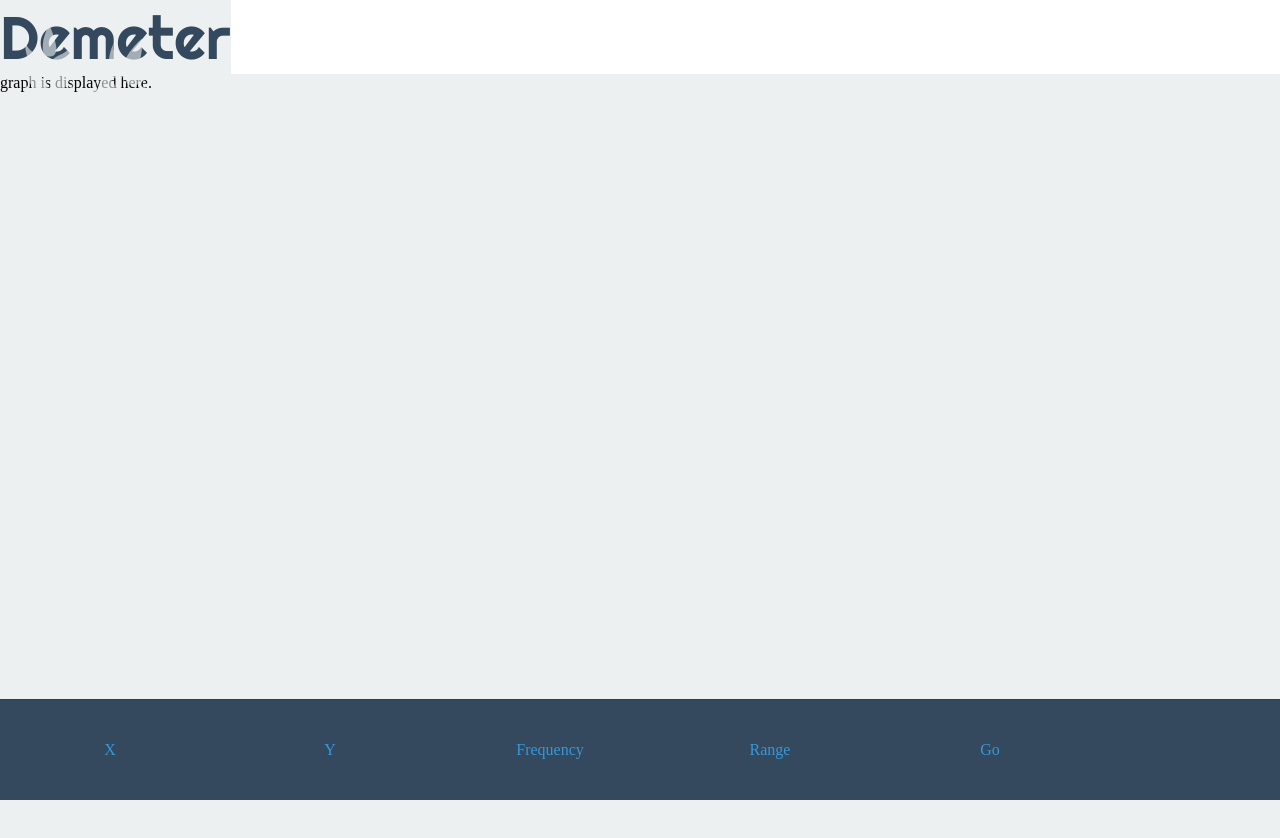
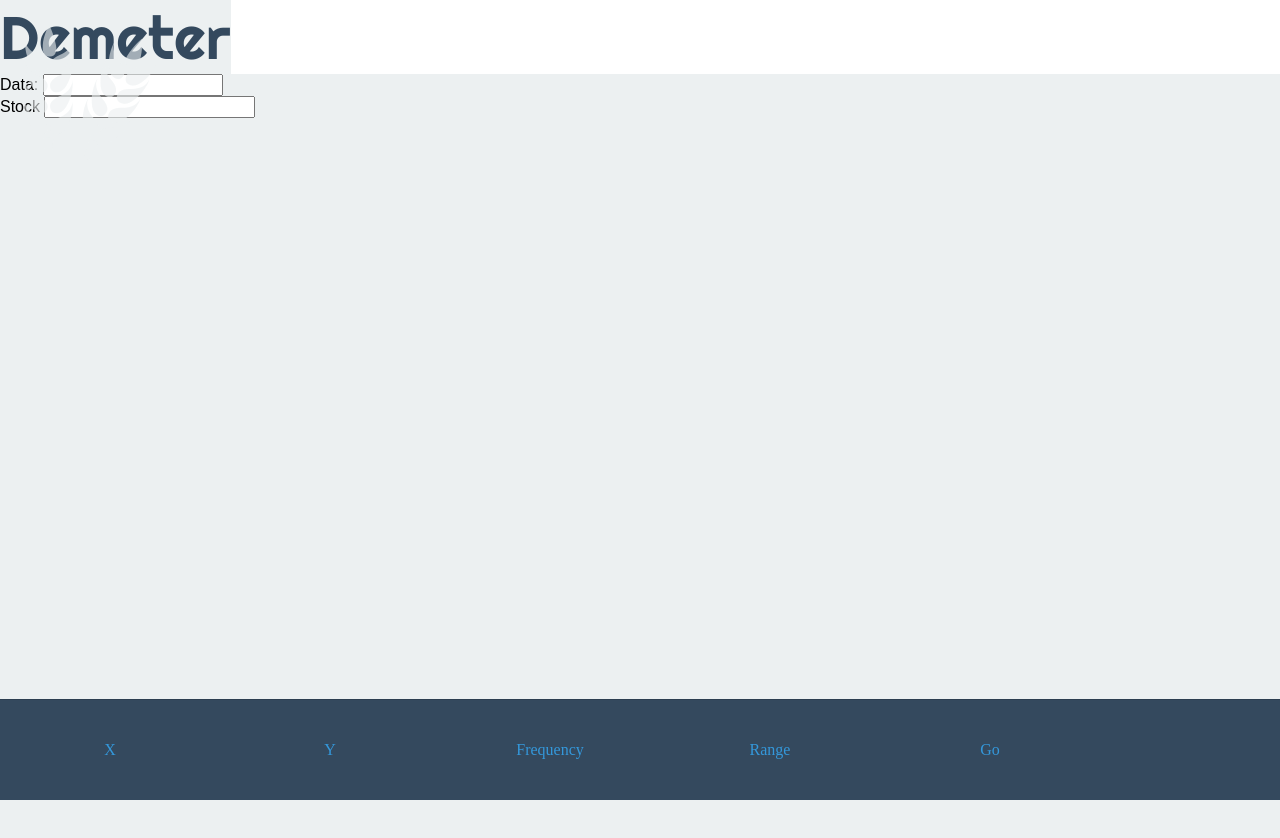
Before and after one commit to aJetHorn/PennAppsS15, a plain HTML site: page index.html in a window 1280 px wide. Drawn offline with nearby package versions, Linux system fonts and the light colour scheme.

Commit message:
data sets

```diff
--- a/app.js
+++ b/app.js
@@ -205,7 +205,7 @@ $(document).ready( function () {
     	//console.log(calculateCorrelationCoefficient(data1, data2));
 	});
     $("#two").click(function() { //Y
-
+    	console.log(dataSource[12][1]);
     	//correlationColor(getCorrelationCoefficient(data1, data2));
 	});
 	$("#three").click(function() { //frequency
@@ -281,4 +281,136 @@ $(document).ready( function () {
     var base_url = "https://www.quandl.com/api/v1/";
     return base_url + content + auth_token_url + trail;
   }
+//Tags!
+
+	var dataTypes = [
+      "Bitcoin",
+      "Aluminum",
+      "Coal",
+      "Copper",
+      "Crude Oil",
+      "Milk",
+      "Beef",
+      "Cattle Hides",
+      "Broiler Chickens",
+      "Pork",
+      "Butter",
+      "Lamb",
+      "Wool",
+      "Salmon",
+      "Shrimp",
+      "Fishmeal",
+      "US Harbor Gasoline",
+      "Regular Gas",
+      "Midgrade Gas",
+      "Premium Gas",
+      "All Gas (Weighted)",
+      "Gold",
+      "Marcellus Natural Gas",
+      "Palladium",
+      "Platinum",
+      "Silver",
+      "Steel",
+      "Iron",
+      "Lead",
+      "Zinc",
+      "Tin",
+      "Iridium",
+      "Rhodium",
+      "Tobacco",
+      "Fed Funds Effective",
+      "4-week Treasury Bill",
+      "3-month Treasury Bill",
+      "6-month Treasury Bill",
+      "1-year Treasury Bill",
+      "Prime Rate",
+      "S&P 500 Index",
+      "Nasdaq 100 Index",
+      "Dow Jones Industrial Average",
+      "NYSE ARCE Major Market Index",
+      "NYSE ARCA Institutional Index",
+      "Nasdaq Composite Index",
+      "RUSSELL 3000 Index",
+      "Wilshire 5000 Index",
+      "NYSE Composite Index",
+      "Nasdaq Bank Index",
+      "Nasdaq Computer Index",
+      "Nasdaq Industrial Index",
+      "PHLX Housing Sector Index",
+      "Morgan Stanley Consumer Index",
+      "PHLX Oil Service Sector Index",
+      "NYSE AMEX Natural Gas Index",
+      "NYSE Amex Oil Index",
+      "TSX Global Gold Index",
+      "US Total Population (Thousands)",
+      "Stock"
+    ];
+    var dataSource = [
+      ["Bitcoin","BAVERAGE/USD"],
+      ["Aluminum","OFDP/ALUMINIUM_21"],
+      ["Coal","DOE/COAL"],
+      ["Copper","OFDP/COPPER_6"],
+      ["Crude Oil","OPEC/ORB"],
+      ["Milk","WSJ/MILK"],
+      ["Beef","ODA/PBEEF_USD"],
+      ["Cattle Hides","WSJ/HIDES"],
+      ["Broiler Chickens","WSJ/CHKN_NTL"],
+      ["Pork","ODA/PPORK_USD"],
+      ["Butter","WSJ/BUTTER"],
+      ["Lamb","ODA/PLAMB_USD"],
+      ["Wool","ODA/PWOOLC_USD"],
+      ["Salmon","ODA/PSALM_USD"],
+      ["Shrimp","ODA/PSHRI_USD"],
+      ["Fishmeal","ODA/PFISH_USD"]
+      ["US Harbor Gasoline","FRED/DGASNYH"],
+      ["Regular Gas","FRED/GASREGCOVW"],
+      ["Midgrade Gas","FRED/GASMIDCOVW"],
+      ["Premium Gas","FRED/GASPRMCOVW"],
+      ["All Gas (Weighted)","FRED/GASALLCOVW"],
+      ["Gold","LBMA/GOLD"],
+      ["Marcellus Natural Gas","WSJ/NG_MARC"],
+      ["Palladium","LPPM/PALL"],
+      ["Platinum","LPPM/PLAT"],
+      ["Silver","LBMA/SILVER"],
+      ["Steel","US WSJ/ST_SCRP"],
+      ["Iron","WSJ/FE_TJN"],
+      ["Lead","OFDP/LEAD_31"],
+      ["Zinc","OFDP/ZINC_26"],
+      ["Tin","OFDP/TIN_36"],
+      ["Iridium","JOHNMATT/IRID"],
+      ["Rhodium","JOHNMATT/RUTH"],
+      ["Tobacco","WORLDBANK/WLD_TOBAC_US"],
+      ["Fed Funds Effective","FRED/DFF.json"],
+      ["4-week Treasury Bill","FRED/DTB4WK"],
+      ["3-month Treasury Bill","FRED/DTB3"],
+      ["6-month Treasury Bill","FRED/DTB6"],
+      ["1-year Treasury Bill","FRED/DTB1YR"],
+      ["Prime Rate","FRED/DPRIME"],
+      ["S&P 500 Index","YAHOO/INDEX_GSPC"],
+      ["Nasdaq 100 Index","YAHOO/INDEX_GSPC"],
+      ["Dow Jones Industrial Average","NASDAQOMX/NDX"],
+      ["NYSE ARCE Major Market Index","BCB/UDJIAD1"],
+      ["NYSE ARCA Institutional Index","YAHOO/INDEX_XMI"],
+      ["Nasdaq Composite Index","NASDAQOMX/COMP"],
+      ["RUSSELL 3000 Index","YAHOO/INDEX_NYA"],
+      ["Wilshire 5000 Index","YAHOO/INDEX_RUA"],
+      ["NYSE Composite Index","YAHOO/INDEX_XMI"],
+      ["Nasdaq Bank Index","NASDAQOMX/BANK"],
+      ["Nasdaq Computer Index","YAHOO/INDEX_IIX"],
+      ["Nasdaq Industrial Index","NASDAQOMX/INDS"],
+      ["PHLX Housing Sector Index","YAHOO/INDEX_HGX"],
+      ["Morgan Stanley Consumer Index","YAHOO/INDEX_CYC"],
+      ["PHLX Oil Service Sector Index","NASDAQOMX/EPX"],
+      ["NYSE AMEX Natural Gas Index","YAHOO/INDEX_OSX"],
+      ["NYSE Amex Oil Index","YAHOO/INDEX_XNG"],
+      ["TSX Global Gold Index","YAHOO/INDEX_XAU"],
+      ["US Total Population (Thousands)","WORLDBANK/USA_SP_POP_TOTL"],
+      ["Stock"]
+    ];
+    $( "#tags" ).autocomplete({
+      source: dataTypes
+    });
+
+
+
 });
--- a/index.html
+++ b/index.html
@@ -24,7 +24,13 @@
 			<i class="flaticon-wheat10"></i>
 		</div>
 		<div id="display">
-			graph is displayed here.
+
+			<div class="ui-widget">
+  				<label for="tags">Data: </label>
+  				<input id="tags"><br>
+  				<label for="stock">Stock </label>
+  				<input id="stock">
+			</div>
 
 		</div>
 		<div id="buttons">
--- a/style.css
+++ b/style.css
@@ -64,3 +64,21 @@ paper-toast {
   height: 30px;
   width: 100px;
 }
+
+#tags{
+	width: 180px;
+}
+
+.ui-autocomplete {
+    max-height: 100px;
+    overflow-y: auto;
+    width: 180px;
+    /* prevent horizontal scrollbar */
+    overflow-x: hidden;
+  }
+  /* IE 6 doesn't support max-height
+   * we use height instead, but this forces the menu to always be this tall
+   */
+  * html .ui-autocomplete {
+    height: 100px;
+  }
```
Also changed, not shown: Data Sets.txt (added, +137 -0 lines), 1 other file.
